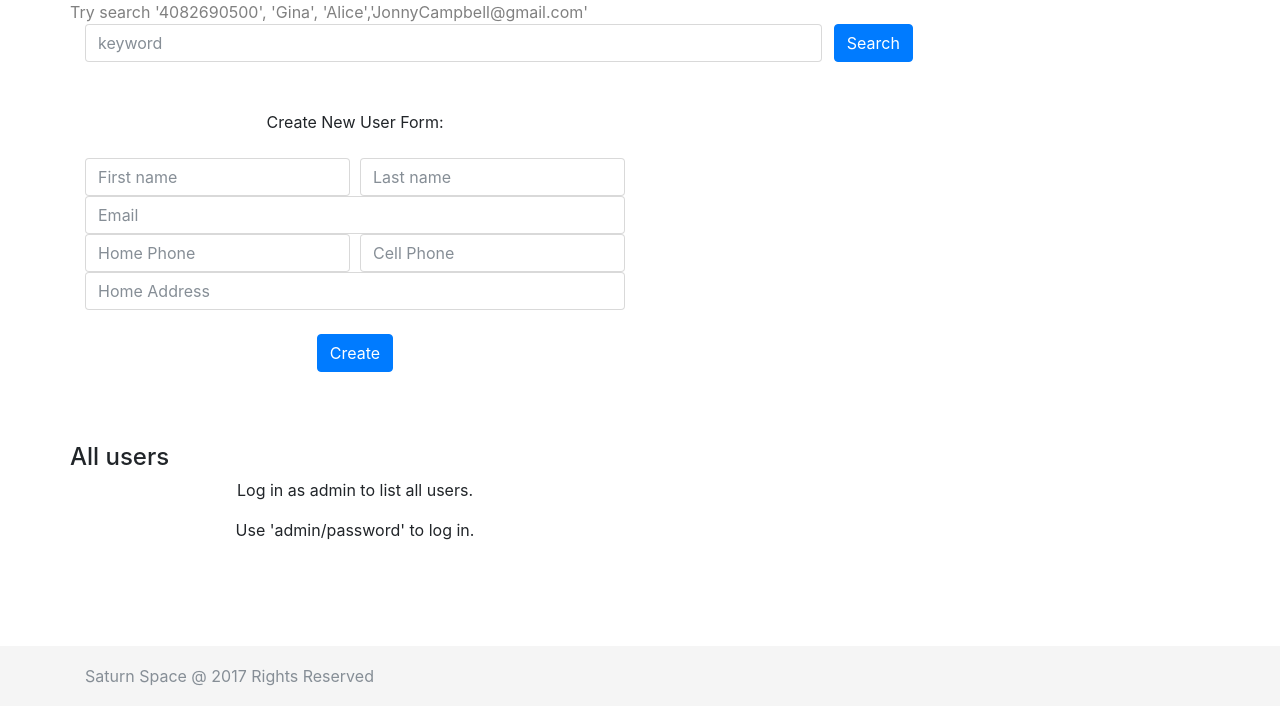
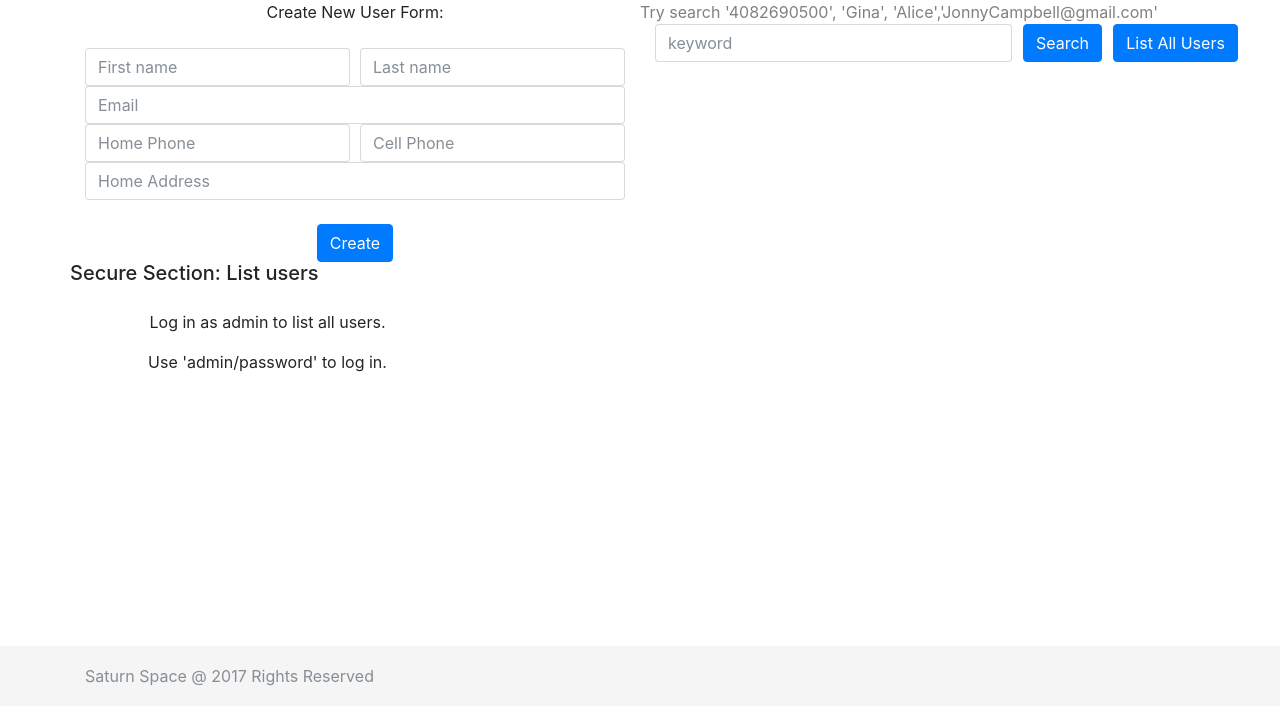
Before and after one commit to IdleDust/saturnspace, a PHP site: page /user.php in a window 1280 px wide. Shown: the part 94-800 px from the top of the page. Run offline with PHP 8.4, Linux system fonts and the light colour scheme; some libraries are stand-ins or nearby versions.

Commit message:
list all users works

```diff
--- a/user.php
+++ b/user.php
@@ -1,33 +1,17 @@
 <?php
 session_start();
-    include_once 'header.php';
+require_once 'header.php';
 ?>
 <section class="main-container">
     <div class="main-wrapper">
         <div class="container text-center">
-<!--            Search Start Here-->
-            <div class="row" style="color: grey">Try search '4082690500', 'Gina', 'Alice','JonnyCampbell@gmail.com'</div>
-            <div class="text-center">
-                <form class="form-horizontal input_mask" action="include/search_user.php" method="post">
-                    <div class="form-row">
-                        <div class="col col-lg-8 col-md-8 col-sm-12">
-                            <input type="text" class="form-control" name="keyword" placeholder="keyword">
-                        </div>
-                        <div class="col col-lg-1 col-md-1 col-sm-12">
-                            <button name="search" type="submit" class="btn btn-primary">Search</button>
-                        </div>
-                        <div class="col-lg-3 col-md-3"></div>
-                    </div>
-                </form>
-            </div>
-<!--            SEARCH END HERE-->
-
-<!--            FROM START HERE-->
-            <br><br>
+            <!--   CREATE NEW USER FORM START HERE-->
             <div class="row">
                 <div class="col-md-6">
-                <form class="form-horizontal form-label-left input_mask" action="include/add_user.php" method="post">
-                    <div class="col">Create New User Form: </div><br>
+                    <form class="form-horizontal form-label-left input_mask" action="include/add_user.php"
+                          method="post">
+                        <div class="col">Create New User Form:</div>
+                        <br>
                         <div class="form-row">
                             <div class="col">
                                 <input type="text" class="form-control" name="firstName" placeholder="First name">
@@ -49,23 +33,43 @@
                                 <input type="text" class="form-control" name="cellPhone" placeholder="Cell Phone">
                             </div>
                         </div>
-                    <div class="form-row center-block"">
+                        <div class="form-row center-block">
                             <div class="col">
-                            <input type="text" class="form-control" name="address"  placeholder="Home Address">
+                                <input type="text" class="form-control" name="address" placeholder="Home Address">
                             </div>
-            </div><br>
+                        </div>
+                        <br>
                         <button name="create" type="submit" class="btn btn-primary center-block">Create</button>
-
                     </form>
                 </div>
+                <!--   CREATE NEW USER FORM END HERE-->
+                <!--   Keyword Search & List ALl Users Start Here-->
+                <div class="col-md-6">
+                    <div class="row" style="color: grey">Try search '4082690500', 'Gina',
+                        'Alice','JonnyCampbell@gmail.com'
                     </div>
-<!--            FORM END HERE-->
+                    <form class="form-horizontal input_mask" action="search_user.php" method="POST">
+                        <div class="form-row">
+                            <div class="col col-lg-8 col-md-8 col-sm-12">
+                                <input type="text" class="form-control" name="keyword" placeholder="keyword">
+                            </div>
+                            <div class="col col-lg-2 col-md-2 col-sm-12">
+                                <button name="search" type="submit" class="btn btn-primary">Search</button>
+                            </div>
+                            <div class="col-lg-2 col-md-2">
+                                <button name="listAllUser" type="submit" class="btn btn-primary">List All Users</button><br>
+                            </div>
+                        </div>
+                    </form>
+                </div>
+                <!--    Keyword SEARCH & List ALl Users END HERE-->
+            </div>
 
-            <br><br><br>
             <div class="row">
-                <h4>All users</h4>
+                <br><br><h5>Secure Section: List users</h5>
             </div>
             <div class="row">
+                <div class="col-md-8">
                 <?php
                 if (!isset($_SESSION['u_id'])) {
                     echo "<div class='col-6'>" .
@@ -73,7 +77,7 @@
                         "<p>Use 'admin/password' to log in.</p>";
                 } else {
                     echo "<p>All users using our website:";
-                    $fh = fopen('include/secure_contacts.txt','r');
+                    $fh = fopen('include/secure_contacts.txt', 'r');
                     while ($line = fgets($fh)) {
                         echo $line . "<br>" . PHP_EOL;
                     }
@@ -84,6 +88,7 @@
                 </div>
             </div>
         </div>
+    </div>
 </section>
 
-<?php include_once 'footer.php'?>
+<?php include_once 'footer.php' ?>
```
Also changed, not shown: include/marketPlace.php (added, +7 -0 lines), search_user.php (renamed from include/search_user.php, +37 -6 lines). Lines whose indentation alone changed are shown as unchanged.
